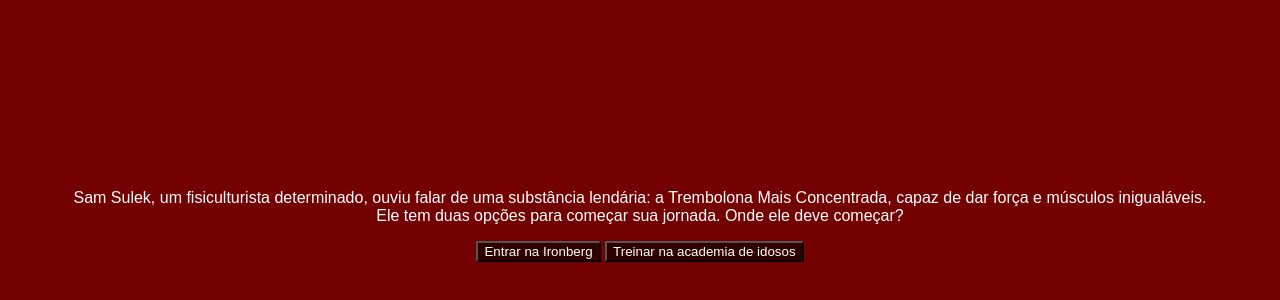
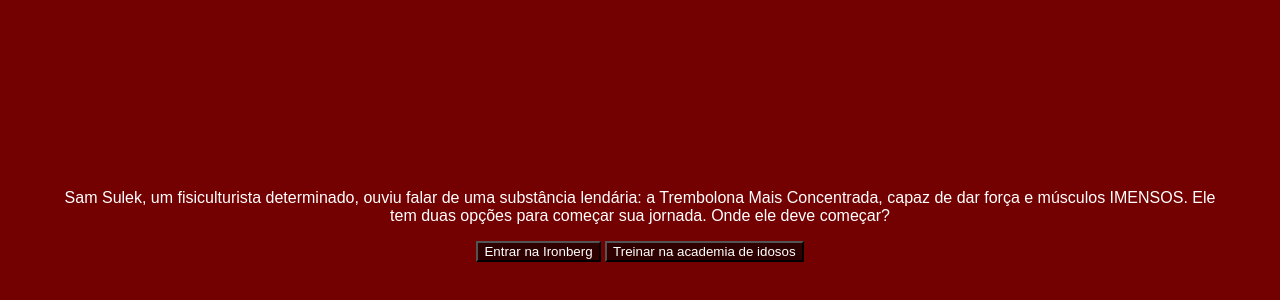
Before and after one commit to Yuri22Bolsonaro/Aventura-de-Sam-Sulek, a plain HTML site: page index.html in a window 1280 px wide. Shown: the part 142-442 px from the top of the page. Drawn offline with Linux system fonts and the light colour scheme; a web font is replaced by a local one.

Commit message:
Update index.html

```diff
--- a/index.html
+++ b/index.html
@@ -13,7 +13,7 @@
     <main>
         <div class="passo ativo" id="passo-0">
             <img src="img/Sam Sulek Lat spread_ Post Cut Back to the Bulk.jpeg" alt="">
-            <p>Sam Sulek, um fisiculturista determinado, ouviu falar de uma substância lendária: a Trembolona Mais Concentrada, capaz de dar força e músculos inigualáveis. Ele tem duas opções para começar sua jornada. Onde ele deve começar?</p>
+            <p>Sam Sulek, um fisiculturista determinado, ouviu falar de uma substância lendária: a Trembolona Mais Concentrada, capaz de dar força e músculos IMENSOS. Ele tem duas opções para começar sua jornada. Onde ele deve começar?</p>
             <button class="btn-proximo" data-proximo="1">Entrar na Ironberg</button>
             <button class="btn-proximo" data-proximo="2">Treinar na academia de idosos</button>
         </div>
```
